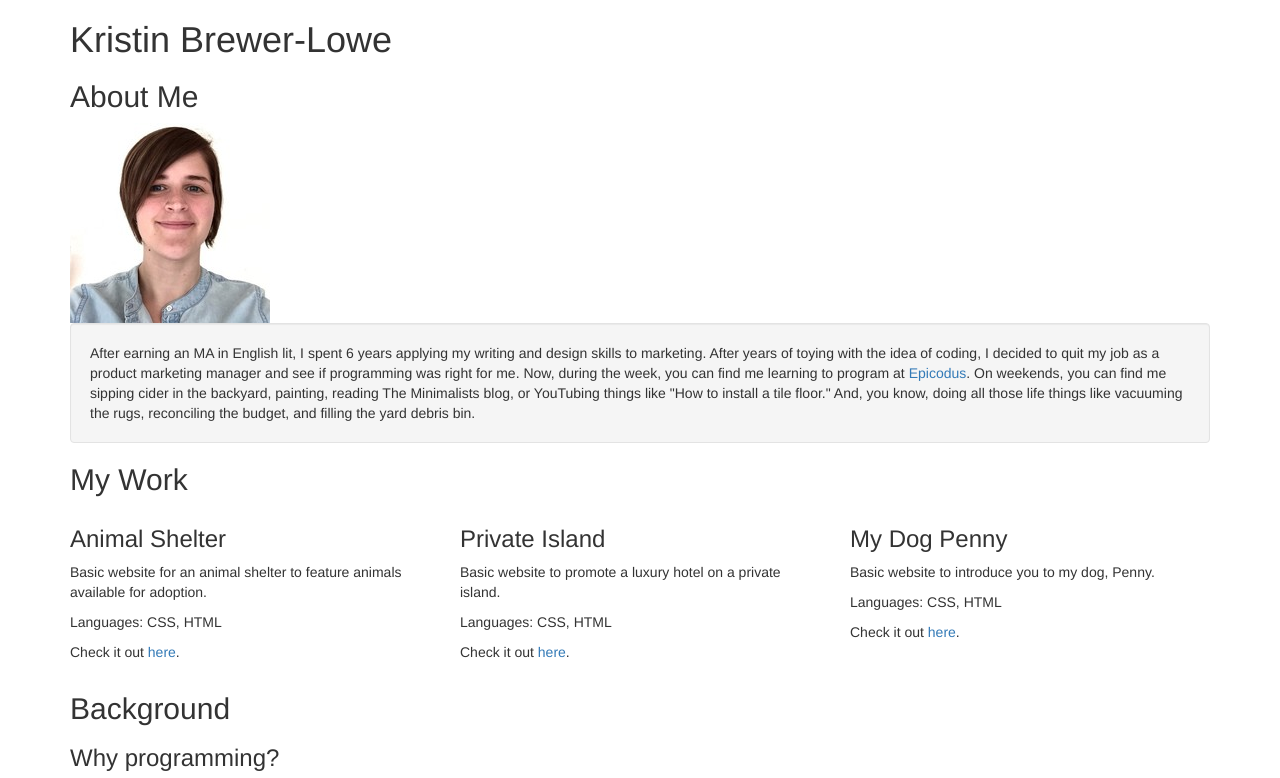
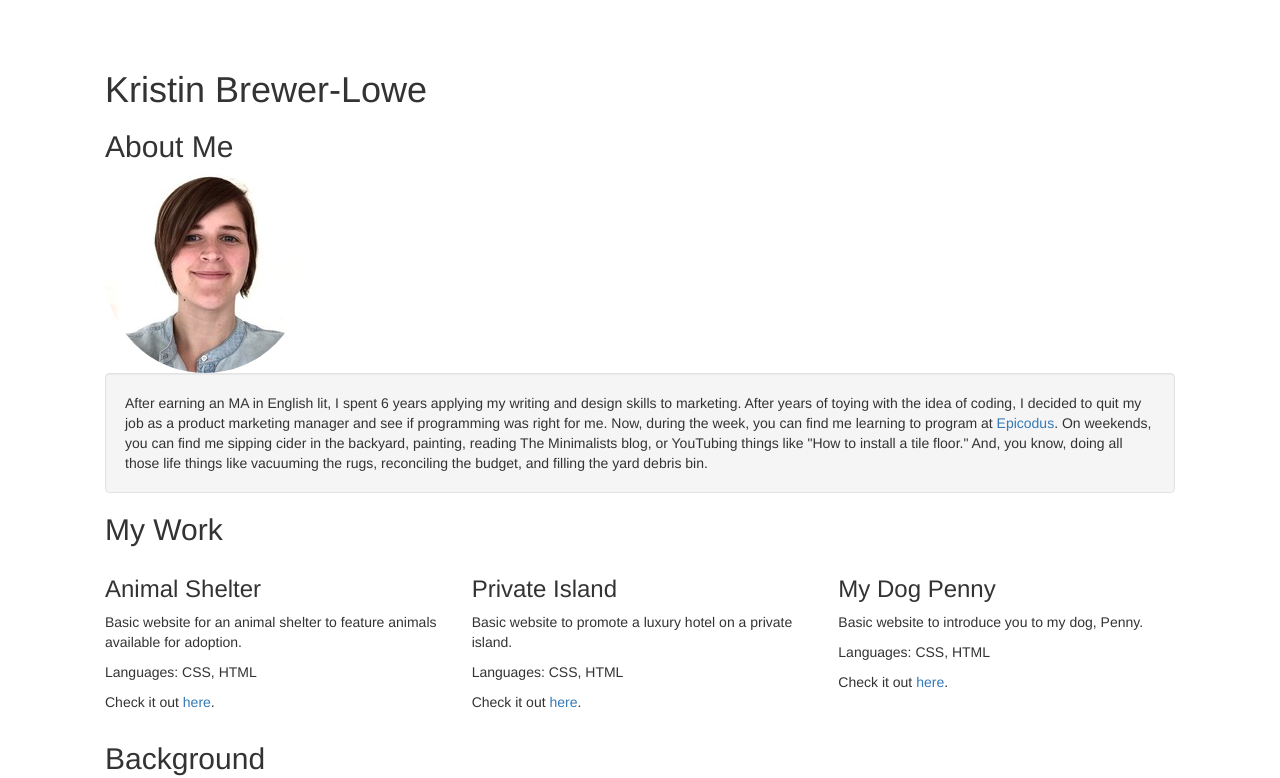
Before and after one commit to klowe27/portfolio, a plain HTML site: page index.html in a window 1280 px wide. Shown: the top 778 px of the page. Drawn offline with Linux system fonts and the light colour scheme.

Commit message:
Add custom styling to container class and body

```diff
--- a/css/styles.css
+++ b/css/styles.css
@@ -0,0 +1,6 @@
+body {
+  background-color: white;
+}
+.container {
+  padding: 50px;
+}
--- a/index.html
+++ b/index.html
@@ -10,7 +10,7 @@
       <h1>Kristin Brewer-Lowe</h1>
 
       <h2>About Me</h2>
-      <img src="img/kristin.jpg">
+      <img src="img/kristin.jpg" class="img-circle">
       <p class="well">After earning an MA in English lit, I spent 6 years applying my writing and design skills to marketing. After years of toying with the idea of coding, I decided to quit my job as a product marketing manager and see if programming was right for me. Now, during the week, you can find me learning to program at <a href="https://www.epicodus.com/" target="blank">Epicodus</a>. On weekends, you can find me sipping cider in the backyard, painting, reading The Minimalists blog, or YouTubing things like "How to install a tile floor." And, you know, doing all those life things like vacuuming the rugs, reconciling the budget, and filling the yard debris bin.</p>
 
       <h2>My Work</h2>
```
